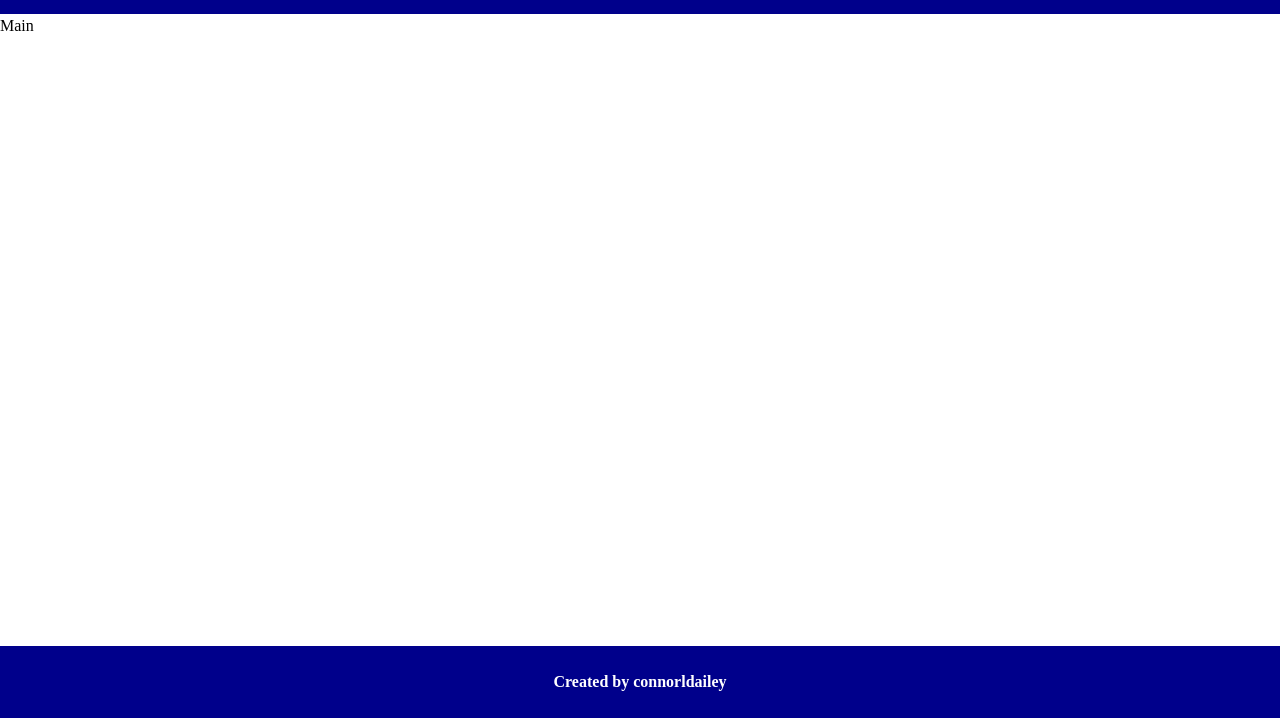
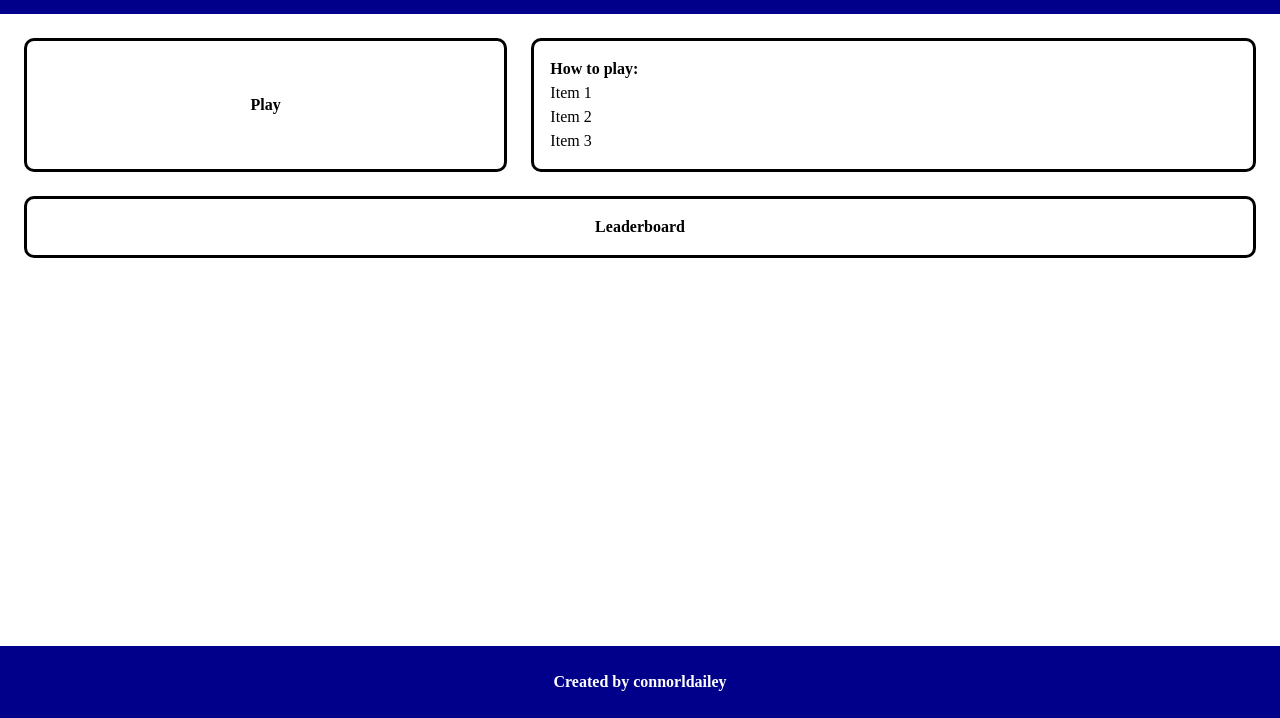
Before and after one commit to Connorldailey/music, a plain HTML site: page index.html in a window 1280 px wide. Shown: the part 82-800 px from the top of the page. Drawn offline with Linux system fonts and the light colour scheme.

Commit message:
Setup landing page layout

```diff
--- a/assets/css/style.css
+++ b/assets/css/style.css
@@ -26,4 +26,46 @@ footer {
 
 main {
     flex: 1 0 auto;
+    padding: 1.5rem;
 }
+
+.flex-row {
+    display: flex;
+    flex-direction: row;
+    margin-bottom: 1.5rem;
+}
+
+.page-section {
+    border: 3px solid black;
+    border-radius: 10px;
+    padding: 1rem;
+}
+
+#gameplay-section {
+    display: flex;
+    justify-content: center;
+    align-items: center;
+    flex: 0 1 40%;
+    margin-right: 1.5rem;
+}
+
+#instructions-section {
+    flex: 0 1 60%;
+}
+
+#stats-section {
+    display: flex;
+    flex-direction: column;
+    align-items: center;
+}
+
+@media screen and (max-width: 768px) {
+    .flex-row {
+        flex-direction: column;
+        margin-bottom: 0;
+    }
+    #gameplay-section, #instructions-section {
+        margin-right: 0;
+        margin-bottom: 1.5rem;
+    }
+}
--- a/index.html
+++ b/index.html
@@ -2,17 +2,35 @@
 <html lang="US-en">
     <head>
         <meta charset="UTF-8" />
-        <meta name="viewport" content="width=device-width, initial-width=1.0" />
-        <title>Music Helper</title>
+        <meta name="viewport" content="width=device-width, initial-scale=1.0" />
+        <title>Music Trivia</title>
         <link rel="stylesheet" href="./assets/css/reset.css">
         <link rel="stylesheet" href="./assets/css/style.css">
     </head>
     <body>
         <header>
-            <h1>Music Helper</h1>
+            <h1>Music Trivia</h1>
         </header>
         <main>
-            <p>Main</p>
+            <div class="flex-row">
+                <section class="page-section" id="gameplay-section">
+                    <h2>Play</h2>
+                </section>
+                <section class="page-section" id="instructions-section">
+                    <h2>How to play:</h2>
+                    <ul>
+                        <li>Item 1</li>
+                        <li>Item 2</li>
+                        <li>Item 3</li>
+                    </ul>
+                </section>
+            </div>
+            <section class="page-section" id="stats-section">
+                <h2>Leaderboard</h2>
+                <div id="stats-table">
+
+                </div>
+            </section>
         </main>
         <footer>
             <h2>Created by connorldailey</h2>
```
